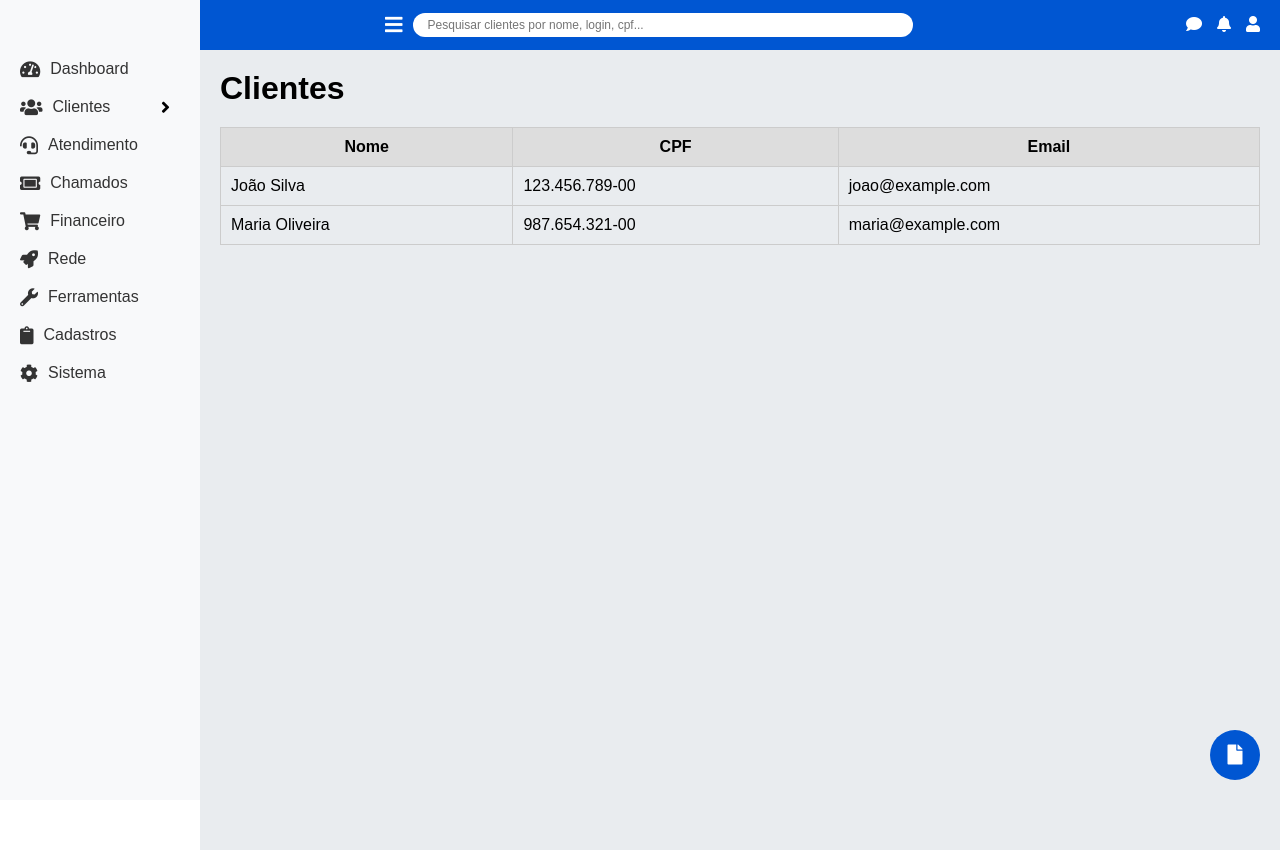
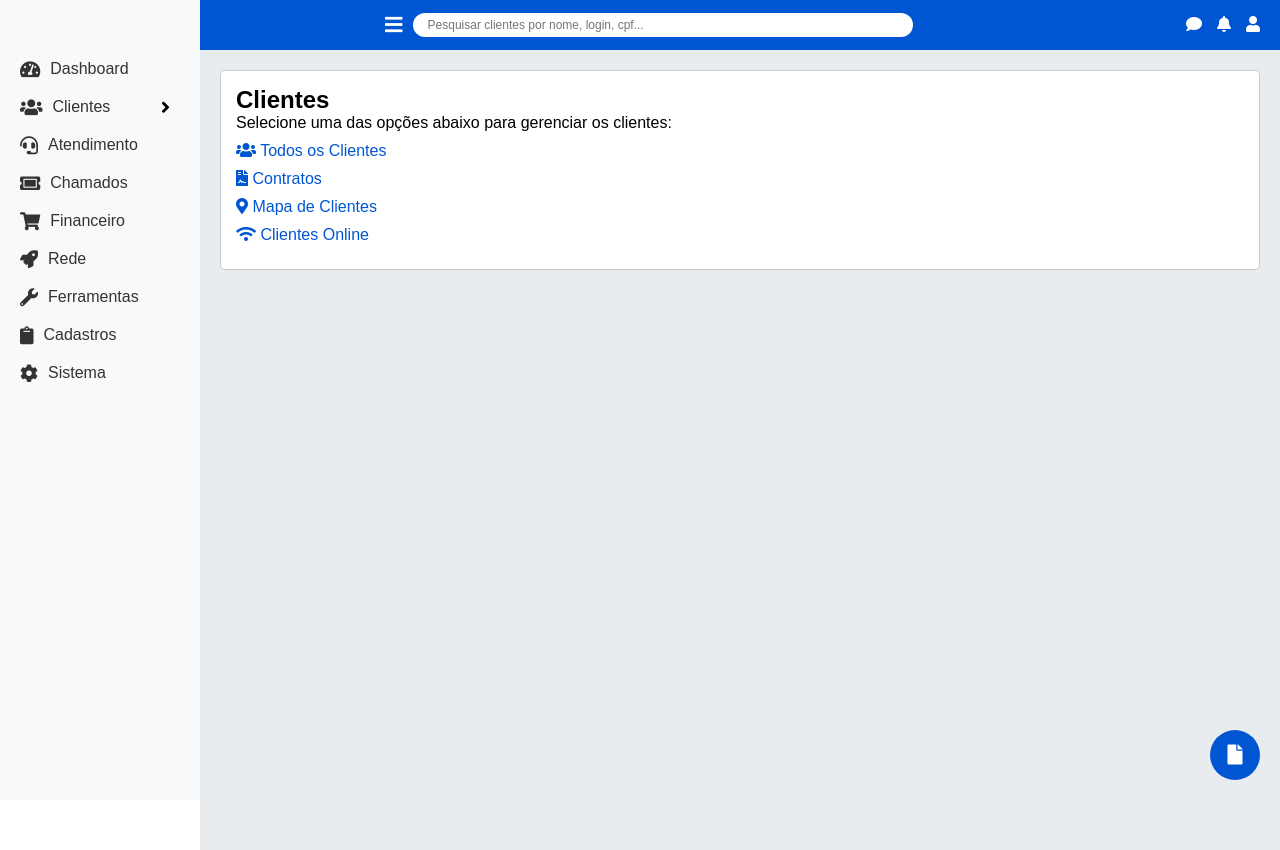
Before and after one commit to tarcisiogeovane/NetGestor, a Flask app: template templates/clientes.html in a window 1280 px wide. Run offline with Flask 3, Linux system fonts and the light colour scheme; the template is opened without the code that fills it, so the values that code supplies are empty; some web fonts are replaced.

Commit message:
criação novo db

```diff
--- a/templates/clientes.html
+++ b/templates/clientes.html
@@ -1,26 +1,30 @@
 {% extends 'base.html' %}
 
 {% block content %}
-    <h1>Clientes</h1>
-    <table style="width: 100%; border-collapse: collapse; margin-top: 20px;">
-        <thead>
-            <tr style="background-color: #ddd;">
-                <th style="padding: 10px; border: 1px solid #ccc;">Nome</th>
-                <th style="padding: 10px; border: 1px solid #ccc;">CPF</th>
-                <th style="padding: 10px; border: 1px solid #ccc;">Email</th>
-            </tr>
-        </thead>
-        <tbody>
-            <tr>
-                <td style="padding: 10px; border: 1px solid #ccc;">João Silva</td>
-                <td style="padding: 10px; border: 1px solid #ccc;">123.456.789-00</td>
-                <td style="padding: 10px; border: 1px solid #ccc;">joao@example.com</td>
-            </tr>
-            <tr>
-                <td style="padding: 10px; border: 1px solid #ccc;">Maria Oliveira</td>
-                <td style="padding: 10px; border: 1px solid #ccc;">987.654.321-00</td>
-                <td style="padding: 10px; border: 1px solid #ccc;">maria@example.com</td>
-            </tr>
-        </tbody>
-    </table>
+    <div class="section section-info">
+        <h2>Clientes</h2>
+        <p>Selecione uma das opções abaixo para gerenciar os clientes:</p>
+        <ul style="list-style: none; padding: 0;">
+            <li style="margin: 10px 0;">
+                <a href="{{ url_for('clientes_todos') }}" style="text-decoration: none; color: #0056d2;">
+                    <i class="fas fa-users"></i> Todos os Clientes
+                </a>
+            </li>
+            <li style="margin: 10px 0;">
+                <a href="{{ url_for('clientes_contratos') }}" style="text-decoration: none; color: #0056d2;">
+                    <i class="fas fa-file-contract"></i> Contratos
+                </a>
+            </li>
+            <li style="margin: 10px 0;">
+                <a href="{{ url_for('clientes_mapa') }}" style="text-decoration: none; color: #0056d2;">
+                    <i class="fas fa-map-marker-alt"></i> Mapa de Clientes
+                </a>
+            </li>
+            <li style="margin: 10px 0;">
+                <a href="{{ url_for('clientes_online') }}" style="text-decoration: none; color: #0056d2;">
+                    <i class="fas fa-wifi"></i> Clientes Online
+                </a>
+            </li>
+        </ul>
+    </div>
 {% endblock %}
--- a/templates/dashboard.html
+++ b/templates/dashboard.html
@@ -103,7 +103,7 @@
     <script>
         // Dados brutos do backend
         const rawData = {
-            pagamentos_por_dia: {{ dashboard_data.pagamentos_por_dia, tojson }}
+            pagamentos_por_dia: {{} dashboard_data.pagamentos_por_dia, tojson }}
             novos_clientes: {{ dashboard_data.novos_clientes | tojson }}
             desativados: {{ dashboard_data.desativados | tojson }}
         };
```
Also changed, not shown: init_db.py (+10 -9 lines), migrate_db.py (added, +42 -0 lines), netgestor.db.
